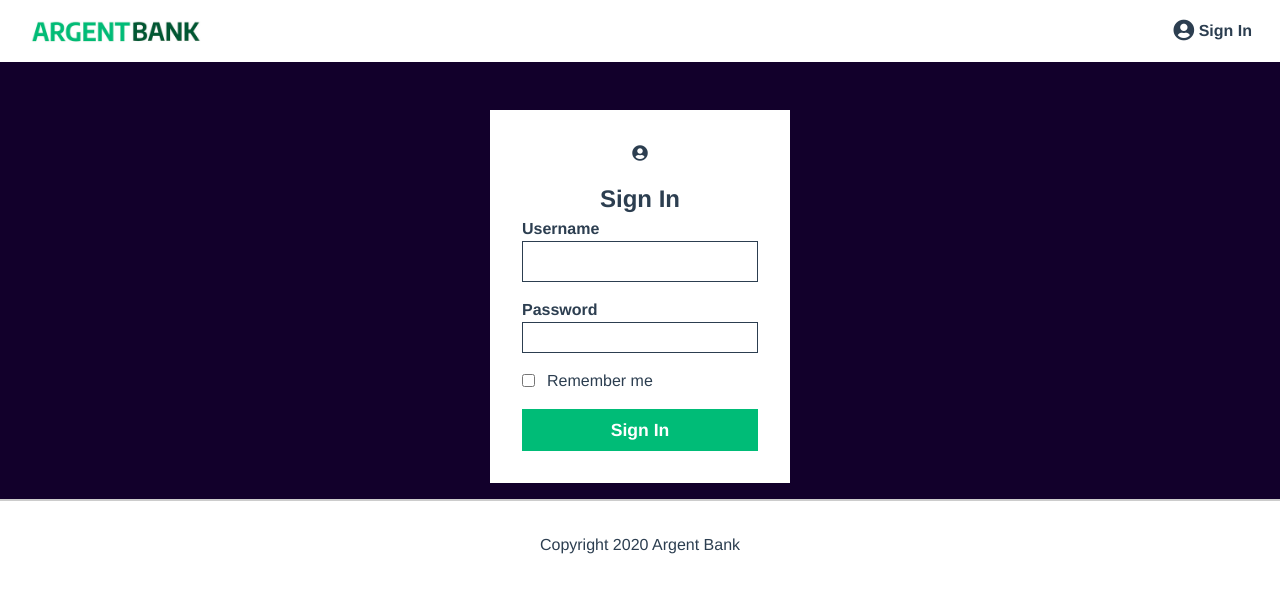
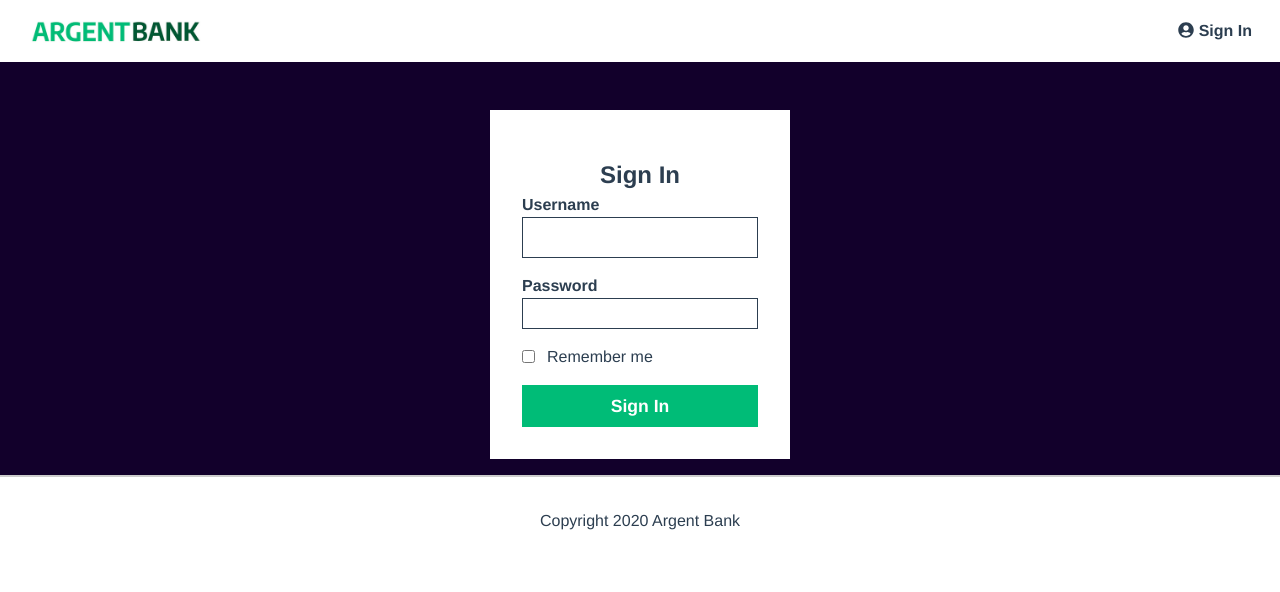
Before and after one commit to glg-dev/argent-bank, a React (Create React App) app: page /login in a window 1280 px wide. Shown: the top 592 px of the page. Built offline with nearby package versions, Linux system fonts and the light colour scheme.

Commit message:
Error page + remember

```diff
--- a/public/index.html
+++ b/public/index.html
@@ -9,7 +9,7 @@
     <link rel="apple-touch-icon" href="%PUBLIC_URL%/logo192.png" />
     <link rel="manifest" href="%PUBLIC_URL%/manifest.json" />
     <title>Argent Bank</title>
-    <link rel="stylesheet" href="https://use.fontawesome.com/releases/v5.8.2/css/all.css">
+    <!-- <link rel="stylesheet" href="https://use.fontawesome.com/releases/v5.8.2/css/all.css"> -->
   </head>
   <body class="m-0 flex flex-col min-h-screen">
     <div id="root"></div>
--- a/src/components/SignInForm.jsx
+++ b/src/components/SignInForm.jsx
@@ -9,14 +9,13 @@ function SignInForm() {
   const navigate = useNavigate()
   const dispatch = useDispatch()
 
-  const [email, setEmail] = useState("");
-  const [password, setPassword] = useState("");
-  const [remember, setRemember] = useState(false);
   const username = useSelector(state => state.login.email);
   const password_ = useSelector(state => state.login.password);
+  const remember_ = useSelector(state => state.login.remember);
 
-  // const logged = useSelector(state => state.login.loggedIn);
-  const remember_ = useSelector(state => state.login.remember);
+  const [email, setEmail] = useState(remember_ ? username : "");
+  const [password, setPassword] = useState(remember_ ? password_ : "");
+
 
   const handleSubmit = async (event) => {
     event.preventDefault();
@@ -24,16 +23,21 @@ function SignInForm() {
     const request = await dispatch(fetchUserProfile(response.token))
     dispatch(login(true))
     navigate('/profile')
-    remember && handleRemember()
+    remember_ && handleRemember()
+    !remember_ && dispatch(rememberEmail(""))
+    !remember_ && dispatch(rememberPassword(""))
+    console.log(remember_);
   }
 
   function handleRemember() {
+    console.log('ok');
     dispatch(rememberCheckbox(true))
     dispatch(rememberEmail(username))
-    setEmail(username)
     dispatch(rememberPassword(password_))
-    setPassword(password_)
   }
+
+  // console.log(remember_);
+  // console.log(useSelector(state => state.login.rememberCheckbox));
 
   // useEffect(() => {
   //   console.log('login', logged);
@@ -53,7 +57,7 @@ function SignInForm() {
             name="email"
             id="email"
             className='border-1 p-[5px] text-1.2'
-            value={email}
+            value={remember_ ? username : email}
             onChange={(e) => setEmail(e.target.value)}
           />
         </div>
@@ -64,7 +68,7 @@ function SignInForm() {
             name="password"
             id="password"
             className='border-1 p-5px text-1.2'
-            value={password}
+            value={remember_ ? password_ : password}
             onChange={(e) => setPassword(e.target.value)}
           />
         </div>
@@ -73,8 +77,9 @@ function SignInForm() {
             type="checkbox"
             id="remember-me"
             className='mr-2'
-            onChange={(e) => setRemember(e.target.checked)}
+            onChange={(e) => dispatch(rememberCheckbox(e.target.checked))}
             value={remember_}
+            checked={remember_}
           />
           <label htmlFor="remember-me" className='ml-1'>Remember me</label>
         </div>
--- a/src/index.jsx
+++ b/src/index.jsx
@@ -11,6 +11,7 @@ import Home from './pages/Home';
 import SignIn from './pages/SignIn';
 import User from './pages/User';
 import './styles/style.css'
+import Error from './pages/Error';
 
 let persistor = persistStore(store);
 
@@ -25,6 +26,7 @@ root.render(
             <Route path='/' element={<Home />} />
             <Route path='/login' element={<SignIn />} />
             <Route path='/profile' element={<User />} />
+            <Route path='*' element={<Error />} />
           </Routes>
           <Footer />
         </BrowserRouter>
--- a/src/layout/Header.jsx
+++ b/src/layout/Header.jsx
@@ -1,3 +1,5 @@
+import { FontAwesomeIcon } from '@fortawesome/react-fontawesome';
+import { faSignOutAlt, faUserCircle } from '@fortawesome/free-solid-svg-icons';
 import React from 'react';
 import { useDispatch, useSelector } from 'react-redux';
 import { Link, NavLink } from 'react-router-dom';
@@ -26,14 +28,14 @@ const Header = () => {
           <h1 className="sr-only">Argent Bank</h1>
         </NavLink>
         <div>
-          <NavLink to='/login' className='no-underline hover:underline font-bold text-grey-blue active:text-green mr-2'>
-            <i className="fa fa-user-circle fa-lg"></i>
+          <NavLink to={loggedIn ? '/profile' : '/login'} className='no-underline hover:underline font-bold text-grey-blue active:text-green mr-2'>
+            <FontAwesomeIcon icon={faUserCircle} />
             <span> { firstName ? firstName : "Sign In"}</span>
           </NavLink>
           {
             loggedIn &&
-            <Link to='/' className='no-underline hover:underline font-bold text-grey-blue active:text-green mr-2' onClick={handleLogout}>
-              <i className="fa fa-right-from-bracket"></i>
+            <Link to='/' className='no-underline hover:underline font-bold text-grey-blue active:text-green mr-2 ml-4' onClick={handleLogout}>
+              <FontAwesomeIcon icon={faSignOutAlt} />
               <span> Sign Out</span>
             </Link>
           }
--- /dev/null
+++ b/src/pages/Error.jsx
@@ -0,0 +1,17 @@
+import React from 'react'
+import { NavLink } from 'react-router-dom'
+
+function Error() {
+  return (
+    <div className='flex flex-col justify-center items-center px-48 py-60 bg-dark-blue h-[80vw]'>
+      <div className="flex flex-col justify-center items-center bg-[#FFF] h-full w-full">
+        <h1>Error</h1>
+        <h2>Oops !</h2>
+        <p>This page doesn't exist.</p>
+        <NavLink to='/' className="hover:underline font-bold">Go to home</NavLink>
+      </div>
+    </div>
+  )
+}
+
+export default Error
--- a/tailwind.config.js
+++ b/tailwind.config.js
@@ -38,7 +38,11 @@ module.exports = {
       'custom-720': '720px',
       'custom-920': '920px',
     },
-    extend: {},
+    extend: {
+      spacing: {
+        '80vw': '80vw',
+      }
+    },
   },
   plugins: [],
 }
```
Also changed, not shown: package.json (+5 -3 lines), 1 other file (tests, documents, lock files or other folders).
